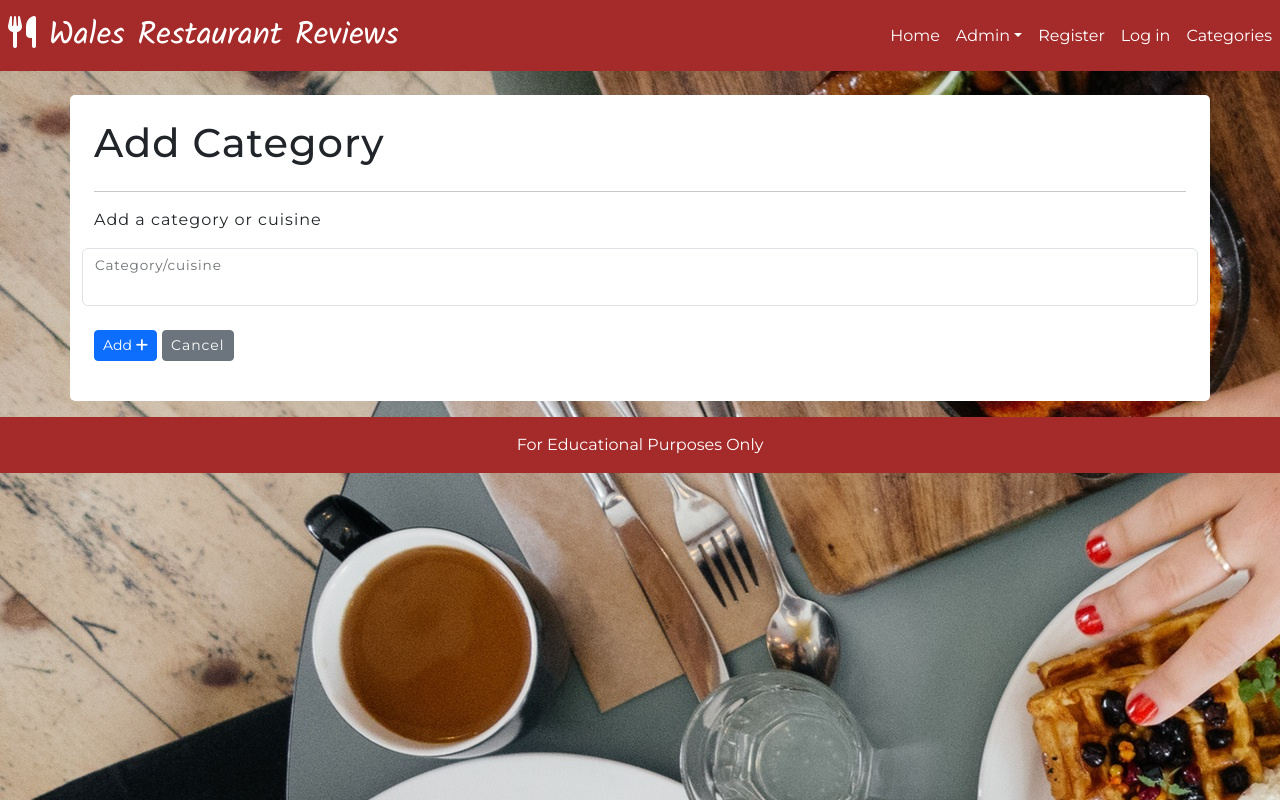
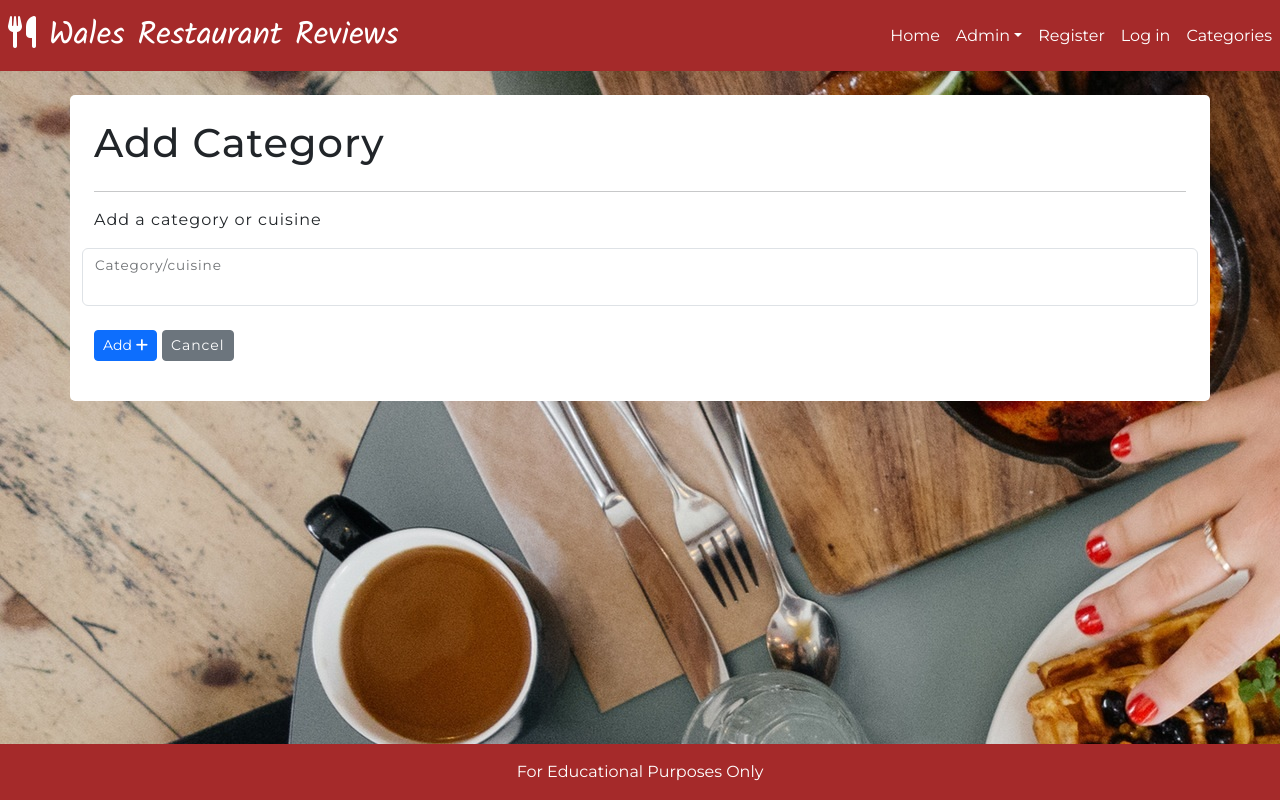
Before and after one commit to cshimvin/restaurant-reviews, a Flask app: page /add_category in a window 1280 px wide. Run offline with Flask 3, Linux system fonts and the light colour scheme; some libraries are stand-ins or nearby versions; some web fonts are replaced.

Commit message:
Push footer to page bottom

```diff
--- a/templates/base.html
+++ b/templates/base.html
@@ -10,7 +10,7 @@
     <link rel="stylesheet" href="{{ url_for('static', filename='css/style.css') }}" type="text/css">
     <title>Document</title>
 </head>
-<body>
+<body class="d-flex flex-column min-vh-100">
     <header>
 
         <!-- Main Menu -->
@@ -66,9 +66,9 @@
         {% endblock %}
     </main>
 
-     <!-- Footer -->
+    <!-- Footer taken from https://stackoverflow.com/questions/40853952/bootstrap-footer-at-the-bottom-of-the-page -->
 
-     <footer class="container-fluid">
+    <footer class="mt-auto">
         <div class="row">
             <div class="col">
                 <p class="footer-text">For Educational Purposes Only</p>
```
